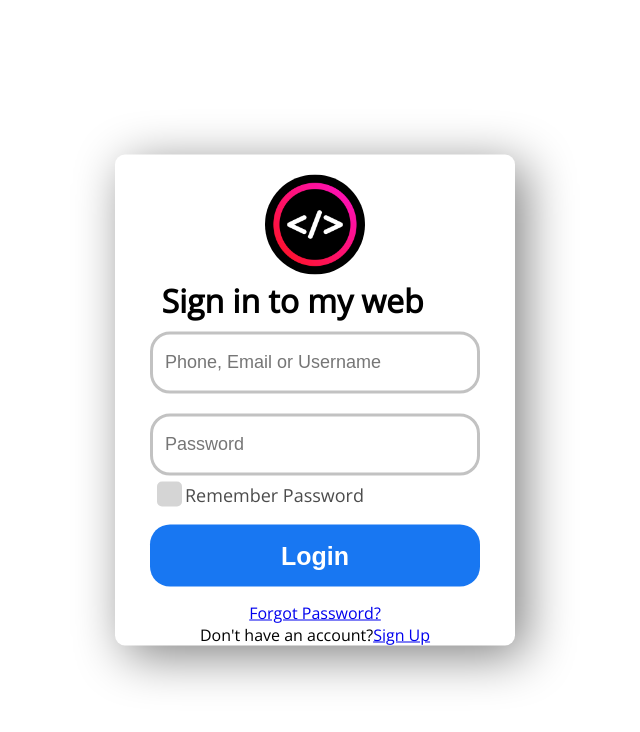
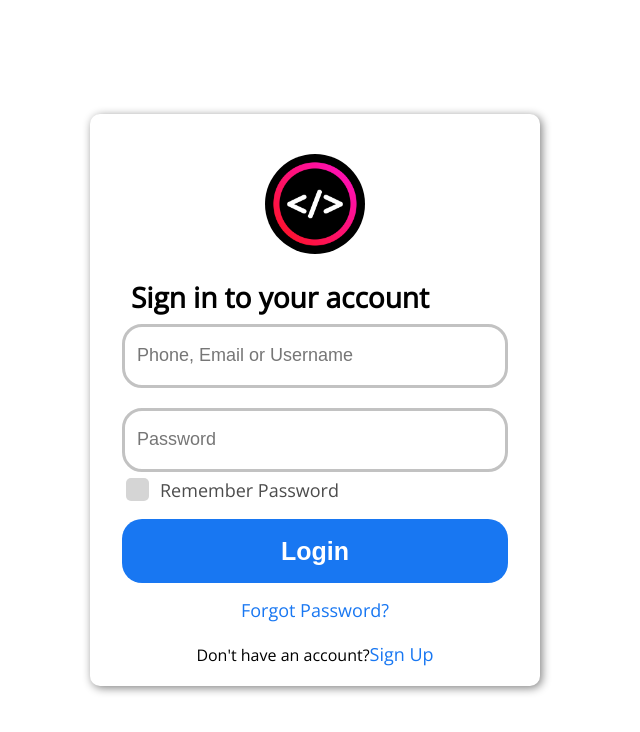
Before and after one commit to ratulraihanrobin/Login-From, a plain HTML site: page index.html in a window 1280 px wide. Shown: the whole page, without its empty margins (325-965 px from the left). Drawn offline with nearby package versions, Linux system fonts and the light colour scheme.

Commit message:
edit forgot and signup

```diff
--- a/index.html
+++ b/index.html
@@ -8,13 +8,14 @@
     <link rel="preconnect" href="https://fonts.googleapis.com">
 <link href="https://fonts.googleapis.com/css2?family=Open+Sans&display=swap" rel="stylesheet">
     <link rel="stylesheet" href="style.css">
+    <link rel="stylesheet" href="https://cdnjs.cloudflare.com/ajax/libs/font-awesome/6.1.1/css/all.min.css">
 </head>
 <body>
 
  <div class="box">
     <img class="logo" src="pic.jpg" alt="">
        <div class="hedar">
-        <h1>Sign in to my web</h1>
+        <h2>Sign in to your account</h2>
        </div>
         <form method="post">
             <div>
--- a/style.css
+++ b/style.css
@@ -1,9 +1,8 @@
 body{
-    margin: 0;
-    padding: 0;
+
     font-family: 'Open Sans', sans-serif;
     background-color:#fff ;
-    overflow: hidden;
+    /* padding:1000px 0; */
 }
 .box{
 position:absolute;
@@ -11,11 +10,11 @@ top: 50%;
 left: 50%;
 transform: translate(-50%, -50%);
 background-color:#fff;
-width: 400px;
+width: 450px;
 /* border: 1px solid #767676; */
 border-radius: 10px;
 text-align:center;
-box-shadow: 10px 10px 50px grey;10
+box-shadow: 2px 2px 10px grey;
 
 }
 
@@ -31,20 +30,22 @@ box-shadow: 10px 10px 50px grey;10
     width: auto;
     border-radius: 50%;
     margin-top: 20px;
+    padding: 20px;
 }
 
-.hedar h1{
+.hedar h2{
     /* text-decoration: underline #000;
     text-underline-offset: 10px; */
     margin-top: -1px;
-    margin-bottom: -10px;
-    margin-right: 45px;
+    margin-bottom: -12px;
+    margin-right: 70px;
+    font-size: 28px;
 }
 
 input.form{
 
-    min-height: 62px;
-    min-width: 330px;
+    min-height: 64px;
+    min-width: 386px;
     color: #767676;
     box-sizing: border-box;
     margin-top: 20px;
@@ -58,6 +59,7 @@ input.form{
     line-height: normal;
     position: static;
     z-index: auto;
+
 
 }
 
@@ -86,11 +88,12 @@ input.form:focus{
     padding: 10px;
     font-size:18px ;
 
+
 }
 
 .login{
-    min-height: 62px;
-    min-width: 330px;
+    min-height: 64px;
+    min-width: 386px;
     font-size: 25px;
     font-weight: bold;
     margin: 15px 0 ;
@@ -120,8 +123,8 @@ input[type="checkbox"]{
 
     appearance: none;
     -moz-appearance: none;
-    height: 25px;
-    width: 25px;
+    height: 23px;
+    width: 23px;
     background-color: #d5d5d5;
     border-radius: 5px;
     cursor: pointer;
@@ -137,7 +140,7 @@ input[type="checkbox"]{
 
 .rem{
 
-    margin-left: 38px;
+    margin-left: 32px;
     margin-top: 3px;
     display: flex;
     align-items: center;
@@ -149,6 +152,7 @@ label{
     color: #4c4c4c;
     font-size: 18px;
     cursor: pointer;
+    margin-left: 8px;
 
 
 }
@@ -162,3 +166,37 @@ label{
 
 
 }
+
+a{
+
+
+    font-size: 18px;
+    text-align: center;
+    margin-top: -50px;
+    color: #1877f2;
+    z-index: 1;
+    text-decoration: none;
+
+
+}
+
+a:visited {
+    text-decoration: none;
+}
+
+a:hover{
+
+    text-decoration: underline;
+
+}
+
+a:active{
+
+    text-decoration: none;
+}
+
+.signup{
+
+    text-align: center;
+    padding: 20px;
+}
```
